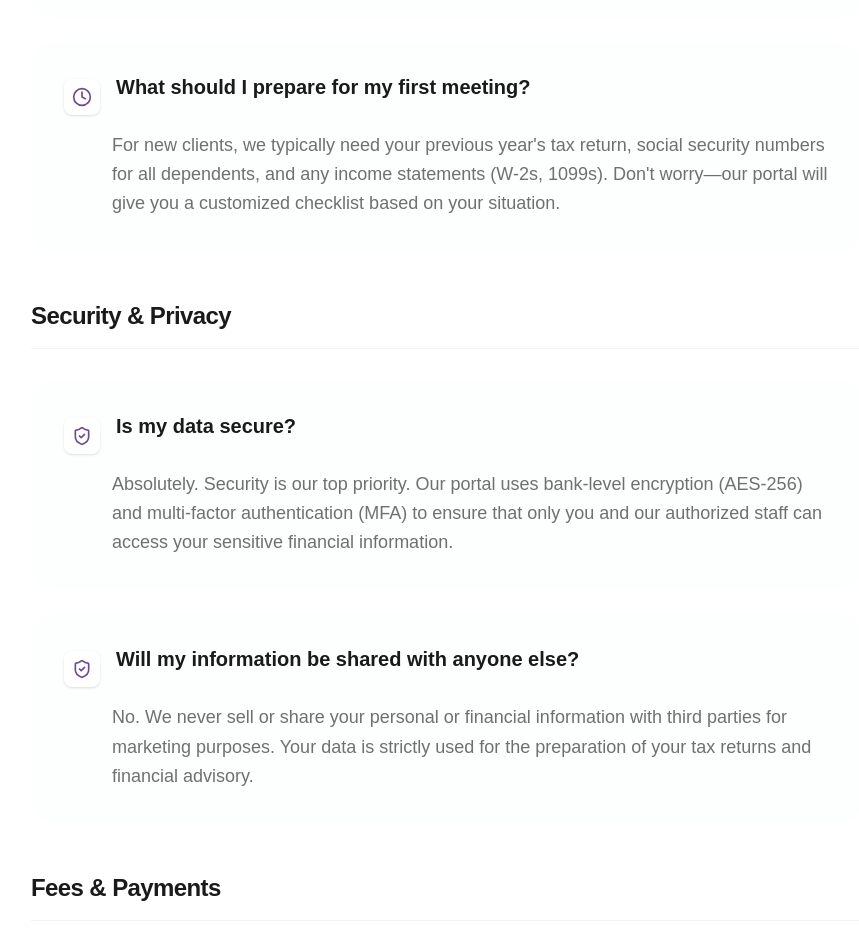
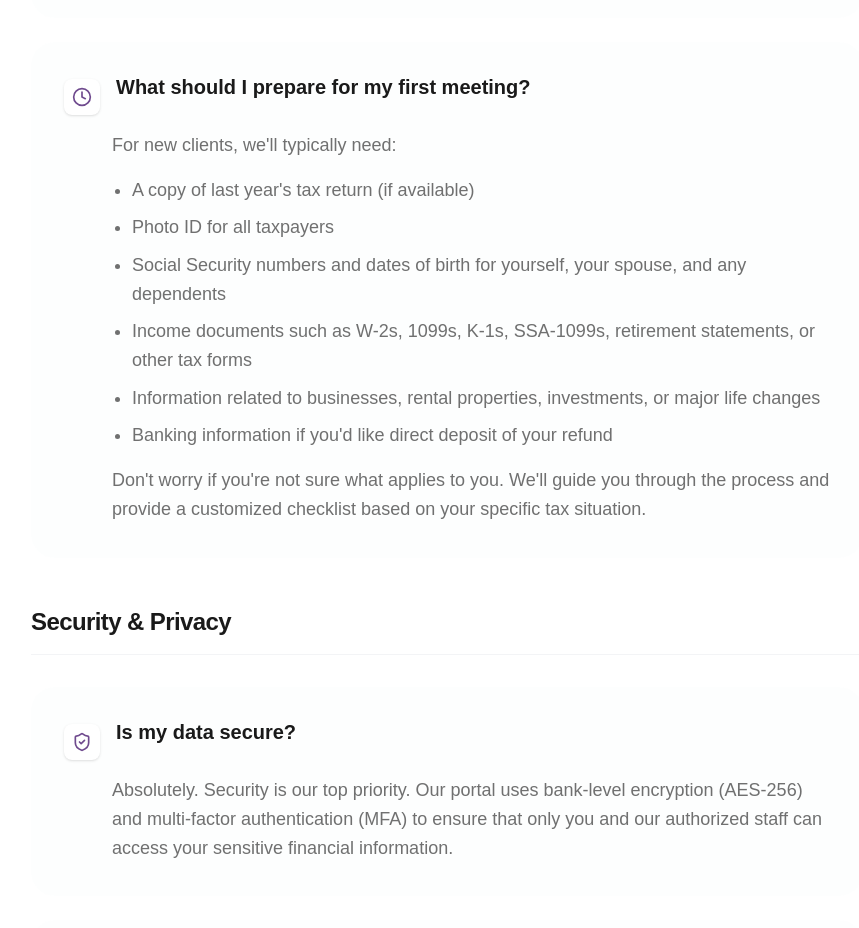
Before and after one commit to jennsimpson2026/yourtaxsource-website, a Next.js app: page /faq in a window 1280 px wide. Shown: the part 940-1868 px from the top of the page, without its empty margins (193-1052 px from the left). Built offline with nearby package versions, Linux system fonts and the light colour scheme.

Commit message:
Update FAQ: detailed checklist for first meeting preparation

```diff
--- a/src/app/(public)/faq/page.tsx
+++ b/src/app/(public)/faq/page.tsx
@@ -40,7 +40,20 @@ export default function FAQPage() {
               />
               <FAQItem
                 question="What should I prepare for my first meeting?"
-                answer="For new clients, we typically need your previous year's tax return, social security numbers for all dependents, and any income statements (W-2s, 1099s). Don't worry—our portal will give you a customized checklist based on your situation."
+                answer={
+                  <div className="space-y-4">
+                    <p>For new clients, we'll typically need:</p>
+                    <ul className="list-disc pl-5 space-y-2">
+                      <li>A copy of last year's tax return (if available)</li>
+                      <li>Photo ID for all taxpayers</li>
+                      <li>Social Security numbers and dates of birth for yourself, your spouse, and any dependents</li>
+                      <li>Income documents such as W-2s, 1099s, K-1s, SSA-1099s, retirement statements, or other tax forms</li>
+                      <li>Information related to businesses, rental properties, investments, or major life changes</li>
+                      <li>Banking information if you'd like direct deposit of your refund</li>
+                    </ul>
+                    <p>Don't worry if you're not sure what applies to you. We'll guide you through the process and provide a customized checklist based on your specific tax situation.</p>
+                  </div>
+                }
                 icon={<Clock className="w-5 h-5 text-brand-purple" />}
               />
             </FAQCategory>
```
